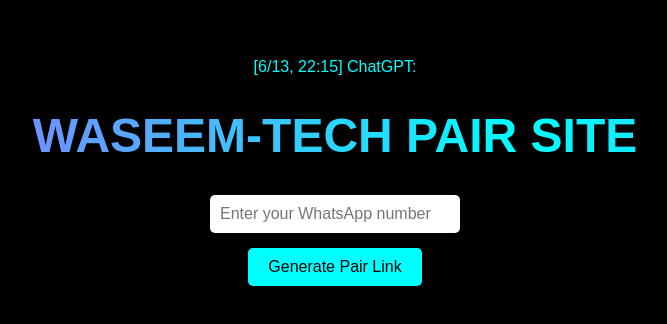
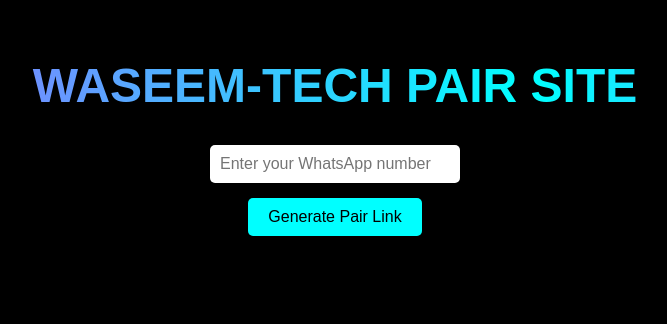
Before and after one commit to WASEEM-TECH-AI/Venom-MD-01, a plain HTML site: page pair.html in a window 1280 px wide. Shown: the whole page, without its empty margins (305-972 px from the left). Drawn offline with Linux system fonts and the light colour scheme.

Commit message:
Update pair.html

```diff
--- a/pair.html
+++ b/pair.html
@@ -51,7 +51,7 @@
     }
   </style>
 </head>
-[6/13, 22:15] ChatGPT: <body>
+ <body>
   <h1>WASEEM-TECH PAIR SITE</h1>
   <input type="text" id="number" placeholder="Enter your WhatsApp number" />
   <br>
```
